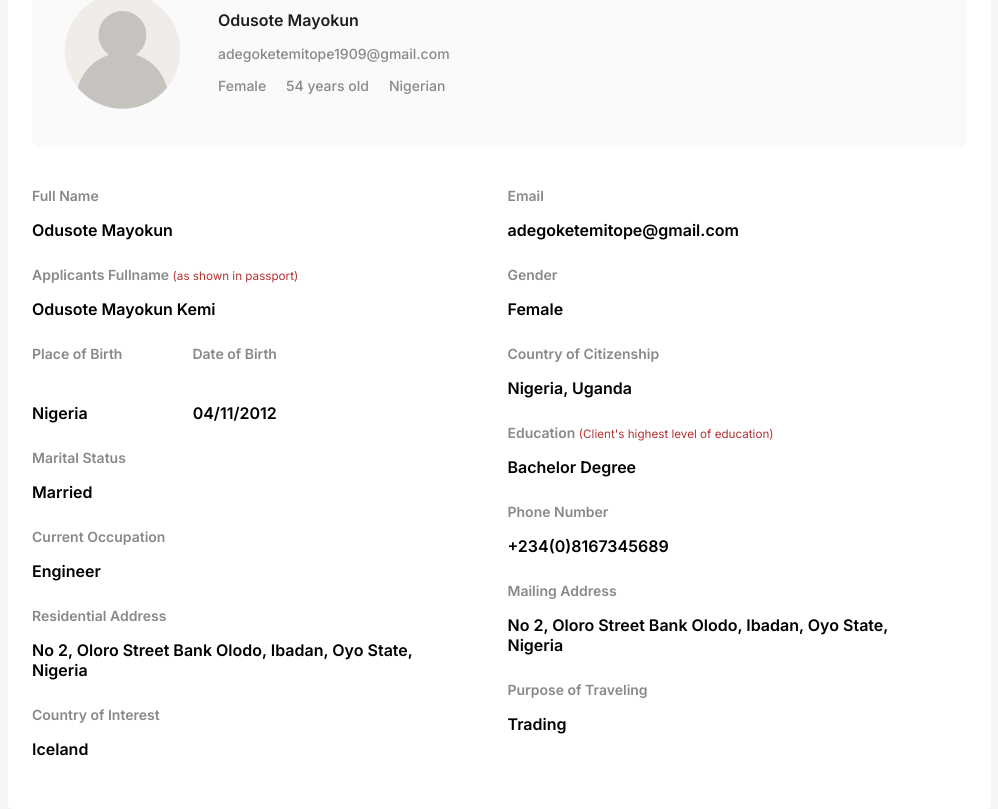
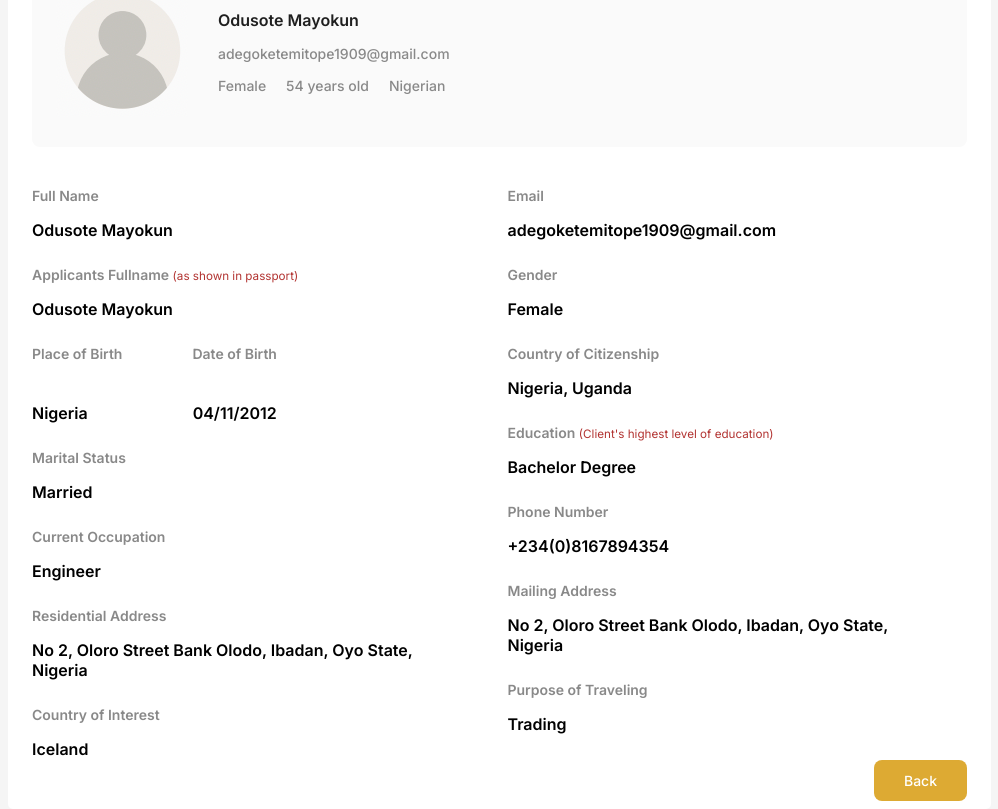
Before and after one commit to siccoo/tezza-test, a React (Create React App) app: page /clients-profile in a window 1280 px wide. Shown: the part 286-1095 px from the top of the page, without its empty margins (243-1241 px from the left). Built offline with nearby package versions, Linux system fonts and the light colour scheme.

Commit message:
refactor code

```diff
--- a/src/index.css
+++ b/src/index.css
@@ -408,3 +408,15 @@ td.ant-table-cell-row-hover:first-child {
   font-weight: 600;
   color: #000;
 }
+
+.profile_btn {
+  float: right;
+  border: none;
+  background: #ddaa33;
+  margin-top: -25px;
+  padding: 12px 30px;
+  border-radius: 8px;
+  color: #fff !important;
+  font-family: "Inter";
+  font-weight: 500;
+}
--- a/src/pages/ClientsProfile/index.jsx
+++ b/src/pages/ClientsProfile/index.jsx
@@ -1,10 +1,213 @@
+// import React from "react";
+// import SidebarLayout from "../../components/Sidebar";
+// import UserIcon from "../../assets/images/profileAvatar.png";
+
+// import { theme, Card, Row, Col, Typography } from "antd";
+
+// // import { UserOutlined } from "@ant-design/icons";
+
+// const { Text } = Typography;
+
+// const ClientsProfile = () => {
+//   const {
+//     token: { colorBgContainer },
+//   } = theme.useToken();
+//   return (
+//     <>
+//       <SidebarLayout>
+//         <div
+//           style={{
+//             marginTop: 40,
+//             marginBottom: -30,
+//           }}
+//         >
+//           <div style={{ marginLeft: 38 }}>
+//             <h1 className="h1_welcome">Clients Profile</h1>
+//             <p className="p_clientsProfile">View Client's profile here</p>
+//           </div>
+//         </div>
+//         <div
+//           style={{
+//             padding: 24,
+//             marginLeft: 35,
+//             marginRight: 30,
+//             minHeight: 600,
+//             background: colorBgContainer,
+//             borderRadius: 5,
+//           }}
+//         >
+//           <div>
+//             <Card
+//               bordered={true}
+//               style={{
+//                 border: "none",
+//                 backgroundColor: "#FAFAFA",
+//                 marginBottom: 20,
+//               }}
+//               className="clientProfile_card"
+//             >
+//               <div>
+//                 <p>Client's Picture</p>
+//               </div>
+//               <div style={{ display: "flex", alignItems: "center" }}>
+//                 <div>
+//                   <img
+//                     src={UserIcon}
+//                     alt="user"
+//                     style={{ maxWidth: "100%", height: "auto" }}
+//                   />
+//                   {/* <Avatar size={100} icon={<UserOutlined />} /> */}
+//                 </div>
+//                 <div style={{ marginLeft: "30px" }}>
+//                   {" "}
+//                   {/* Adjust margin for spacing */}
+//                   <div>
+//                     <Text strong style={{ fontFamily: "Inter", fontSize: 16 }}>
+//                       Odusote Mayokun{" "}
+//                     </Text>
+//                   </div>
+//                   <div className="email">
+//                     <Text className="text_info">
+//                       adegoketemitope1909@gmail.com
+//                     </Text>
+//                   </div>
+//                   <div className="personal-info">
+//                     <Text className="text_info" style={{ marginRight: 20 }}>
+//                       Female
+//                     </Text>
+//                     <Text className="text_info" style={{ marginRight: 20 }}>
+//                       54 years old
+//                     </Text>
+//                     <Text className="text_info">Nigerian</Text>
+//                   </div>
+//                 </div>
+//               </div>
+//             </Card>
+//           </div>
+
+//           <div>
+//             <Row gutter={16}>
+//               <Col span={12}>
+//                 {/* Content for the left column */}
+//                 <div
+//                   style={{ paddingLeft: 0, paddingRight: 20, paddingTop: 20 }}
+//                 >
+//                   <div className="clients_data">
+//                     <span>Full Name</span>
+//                     <p>Odusote Mayokun</p>
+//                   </div>
+
+//                   <div className="clients_data">
+//                     <span>
+//                       Applicants Fullname{" "}
+//                       <small style={{ color: "#B23331", fontWeight: "normal" }}>
+//                         (as shown in passport)
+//                       </small>
+//                     </span>
+//                     <p>Odusote Mayokun Kemi</p>
+//                   </div>
+
+//                   <div className="clients_data">
+//                     <div style={{ display: "flex" }}>
+//                       <span>Place of Birth</span>
+//                       <span style={{ paddingLeft: 70 }}>Date of Birth</span>
+//                     </div>
+//                     <div style={{ display: "flex" }}>
+//                       <p>Nigeria</p>
+//                       <p style={{ paddingLeft: 105 }}>04/11/2012</p>
+//                     </div>
+//                   </div>
+
+//                   <div className="clients_data">
+//                     <span>Marital Status</span>
+//                     <p>Married</p>
+//                   </div>
+
+//                   <div className="clients_data">
+//                     <span>Current Occupation</span>
+//                     <p>Engineer</p>
+//                   </div>
+
+//                   <div className="clients_data">
+//                     <span>Residential Address</span>
+//                     <p>
+//                       No 2, Oloro Street Bank Olodo, Ibadan, Oyo State, <br />
+//                       Nigeria
+//                     </p>
+//                   </div>
+
+//                   <div className="clients_data">
+//                     <span>Country of Interest</span>
+//                     <p>Iceland</p>
+//                   </div>
+//                 </div>
+//               </Col>
+//               <Col span={12}>
+//                 {/* Content for the right column */}
+//                 <div
+//                   style={{ paddingLeft: 0, paddingRight: 20, paddingTop: 20 }}
+//                 >
+//                   <div className="clients_data">
+//                     <span>Email</span>
+//                     <p>adegoketemitope@gmail.com</p>
+//                   </div>
+
+//                   <div className="clients_data">
+//                     <span>Gender</span>
+//                     <p>Female</p>
+//                   </div>
+
+//                   <div className="clients_data">
+//                     <span>Country of Citizenship</span>
+//                     <p>Nigeria, Uganda</p>
+//                   </div>
+
+//                   <div className="clients_data">
+//                     <span>
+//                       Education{" "}
+//                       <small style={{ color: "#B23331", fontWeight: "normal" }}>
+//                         (Client's highest level of education)
+//                       </small>
+//                     </span>
+//                     <p>Bachelor Degree</p>
+//                   </div>
+
+//                   <div className="clients_data">
+//                     <span>Phone Number</span>
+//                     <p>+234(0)8167345689</p>
+//                   </div>
+
+//                   <div className="clients_data">
+//                     <span>Mailing Address</span>
+//                     <p>
+//                       No 2, Oloro Street Bank Olodo, Ibadan, Oyo State, <br />
+//                       Nigeria{" "}
+//                     </p>
+//                   </div>
+
+//                   <div className="clients_data">
+//                     <span>Purpose of Traveling</span>
+//                     <p>Trading</p>
+//                   </div>
+//                 </div>
+//               </Col>
+//             </Row>
+//             <a href="!#" className="profile_btn" type="submit">
+//               Back
+//             </a>
+//           </div>
+//         </div>
+//       </SidebarLayout>
+//     </>
+//   );
+// };
+
+// export default ClientsProfile;
+
 import React from "react";
 import SidebarLayout from "../../components/Sidebar";
 import UserIcon from "../../assets/images/profileAvatar.png";
-
 import { theme, Card, Row, Col, Typography } from "antd";
-
-// import { UserOutlined } from "@ant-design/icons";
 
 const { Text } = Typography;
 
@@ -12,6 +215,25 @@ const ClientsProfile = () => {
   const {
     token: { colorBgContainer },
   } = theme.useToken();
+
+  const clientData = {
+    fullName: "Odusote Mayokun",
+    email: "adegoketemitope1909@gmail.com",
+    gender: "Female",
+    age: "54",
+    nationality: "Nigerian",
+    profilePicture: UserIcon,
+    placeOfBirth: "Nigeria",
+    dateOfBirth: "04/11/2012",
+    maritalStatus: "Married",
+    occupation: "Engineer",
+    countryInterest: "Iceland",
+    citizenShip: "Nigeria, Uganda",
+    education: "Bachelor Degree",
+    travelling: "Trading",
+    phoneNumber: "+234(0)8167894354"
+  };
+
   return (
     <>
       <SidebarLayout>
@@ -52,33 +274,28 @@ const ClientsProfile = () => {
               <div style={{ display: "flex", alignItems: "center" }}>
                 <div>
                   <img
-                    src={UserIcon}
+                    src={clientData.profilePicture}
                     alt="user"
                     style={{ maxWidth: "100%", height: "auto" }}
                   />
-                  {/* <Avatar size={100} icon={<UserOutlined />} /> */}
                 </div>
                 <div style={{ marginLeft: "30px" }}>
-                  {" "}
-                  {/* Adjust margin for spacing */}
                   <div>
                     <Text strong style={{ fontFamily: "Inter", fontSize: 16 }}>
-                      Odusote Mayokun{" "}
+                      {clientData.fullName}
                     </Text>
                   </div>
                   <div className="email">
-                    <Text className="text_info">
-                      adegoketemitope1909@gmail.com
-                    </Text>
+                    <Text className="text_info">{clientData.email}</Text>
                   </div>
                   <div className="personal-info">
                     <Text className="text_info" style={{ marginRight: 20 }}>
-                      Female
+                      {clientData.gender}
                     </Text>
                     <Text className="text_info" style={{ marginRight: 20 }}>
-                      54 years old
+                      {clientData.age} years old
                     </Text>
-                    <Text className="text_info">Nigerian</Text>
+                    <Text className="text_info">{clientData.nationality}</Text>
                   </div>
                 </div>
               </div>
@@ -88,13 +305,12 @@ const ClientsProfile = () => {
           <div>
             <Row gutter={16}>
               <Col span={12}>
-                {/* Content for the left column */}
                 <div
                   style={{ paddingLeft: 0, paddingRight: 20, paddingTop: 20 }}
                 >
                   <div className="clients_data">
                     <span>Full Name</span>
-                    <p>Odusote Mayokun</p>
+                    <p>{clientData.fullName}</p>
                   </div>
 
                   <div className="clients_data">
@@ -104,7 +320,7 @@ const ClientsProfile = () => {
                         (as shown in passport)
                       </small>
                     </span>
-                    <p>Odusote Mayokun Kemi</p>
+                    <p>{clientData.fullName}</p>
                   </div>
 
                   <div className="clients_data">
@@ -113,19 +329,21 @@ const ClientsProfile = () => {
                       <span style={{ paddingLeft: 70 }}>Date of Birth</span>
                     </div>
                     <div style={{ display: "flex" }}>
-                      <p>Nigeria</p>
-                      <p style={{ paddingLeft: 105 }}>04/11/2012</p>
+                      <p>{clientData.placeOfBirth}</p>
+                      <p style={{ paddingLeft: 105 }}>
+                        {clientData.dateOfBirth}
+                      </p>
                     </div>
                   </div>
 
                   <div className="clients_data">
                     <span>Marital Status</span>
-                    <p>Married</p>
+                    <p>{clientData.maritalStatus}</p>
                   </div>
 
                   <div className="clients_data">
                     <span>Current Occupation</span>
-                    <p>Engineer</p>
+                    <p>{clientData.occupation}</p>
                   </div>
 
                   <div className="clients_data">
@@ -138,28 +356,27 @@ const ClientsProfile = () => {
 
                   <div className="clients_data">
                     <span>Country of Interest</span>
-                    <p>Iceland</p>
+                    <p>{clientData.countryInterest}</p>
                   </div>
                 </div>
               </Col>
               <Col span={12}>
-                {/* Content for the right column */}
                 <div
                   style={{ paddingLeft: 0, paddingRight: 20, paddingTop: 20 }}
                 >
                   <div className="clients_data">
                     <span>Email</span>
-                    <p>adegoketemitope@gmail.com</p>
+                    <p>{clientData.email}</p>
                   </div>
 
                   <div className="clients_data">
                     <span>Gender</span>
-                    <p>Female</p>
+                    <p>{clientData.gender}</p>
                   </div>
 
                   <div className="clients_data">
                     <span>Country of Citizenship</span>
-                    <p>Nigeria, Uganda</p>
+                    <p>{clientData.citizenShip}</p>
                   </div>
 
                   <div className="clients_data">
@@ -169,12 +386,12 @@ const ClientsProfile = () => {
                         (Client's highest level of education)
                       </small>
                     </span>
-                    <p>Bachelor Degree</p>
+                    <p>{clientData.education}</p>
                   </div>
 
                   <div className="clients_data">
                     <span>Phone Number</span>
-                    <p>+234(0)8167345689</p>
+                    <p>{clientData.phoneNumber}</p>
                   </div>
 
                   <div className="clients_data">
@@ -187,11 +404,14 @@ const ClientsProfile = () => {
 
                   <div className="clients_data">
                     <span>Purpose of Traveling</span>
-                    <p>Trading</p>
+                    <p>{clientData.travelling}</p>
                   </div>
                 </div>
               </Col>
             </Row>
+            <a href="!#" className="profile_btn" type="submit">
+              Back
+            </a>
           </div>
         </div>
       </SidebarLayout>
```
Also changed, not shown: src/pages/clientsData.js (added).
